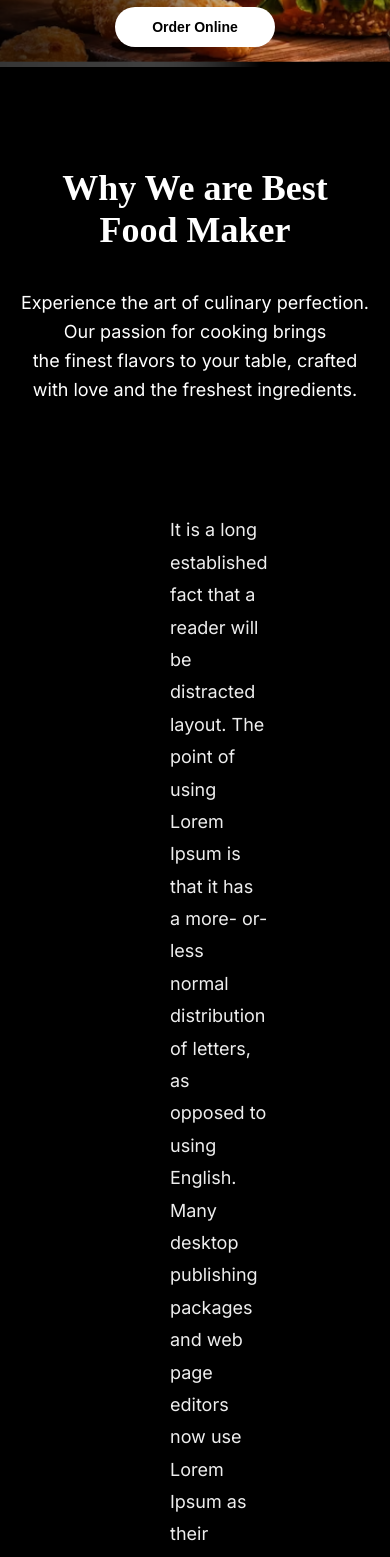
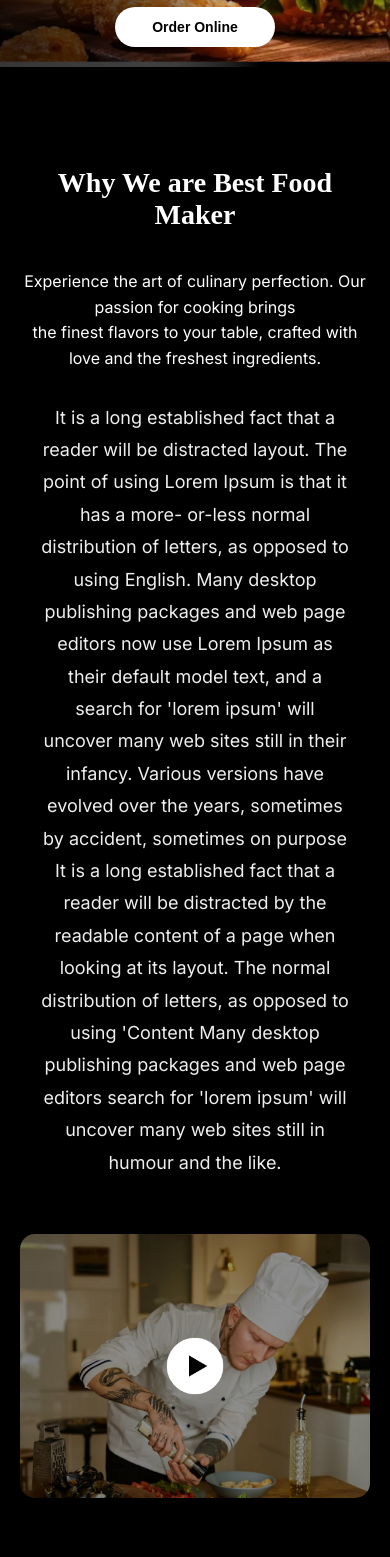
Before and after one commit to olimxon313/Foodi, a Next.js app: page / in a window 390 px wide. Shown: the part 432-1989 px from the top of the page. Built offline with nearby package versions, Linux system fonts and the light colour scheme.

Commit message:
checking

```diff
--- a/app/about/about.scss
+++ b/app/about/about.scss
@@ -10,6 +10,7 @@ html {
     color: white;
     background-color: #000000;
     padding-top: 100px;
+
     h1 {
         font-size: 36px;
         font-weight: bold;
@@ -33,7 +34,6 @@ html {
             padding: 100px 100px 100px 150px;
             width: 100%;
             text-align: left;
-            width: 100%;
             font-size: 18px;
             color: #EEEEEE;
             font-family: "Inter", sans-serif;
@@ -50,6 +50,7 @@ html {
             justify-content: center;
             align-items: center;
             margin-bottom: 40px;
+
             img {
                 max-width: 100%;
                 border-radius: 15px;
@@ -57,4 +58,29 @@ html {
             }
         }
     }
+
+    // Медиа-запросы для мобильной версии
+    @media (max-width: 950px) {
+        div {
+            flex-direction: column; // Элементы располагаются вертикально
+            gap: 20px;
+
+            .text {
+                padding: 20px;
+                text-align: center; // Текст по центру для мобильной версии
+            }
+
+            .video {
+                padding: 0; // Убираем отступы
+            }
+        }
+
+        h1 {
+            font-size: 28px; // Уменьшение размера заголовка
+        }
+
+        p {
+            font-size: 16px; // Уменьшение шрифта параграфа
+        }
+    }
 }
```
